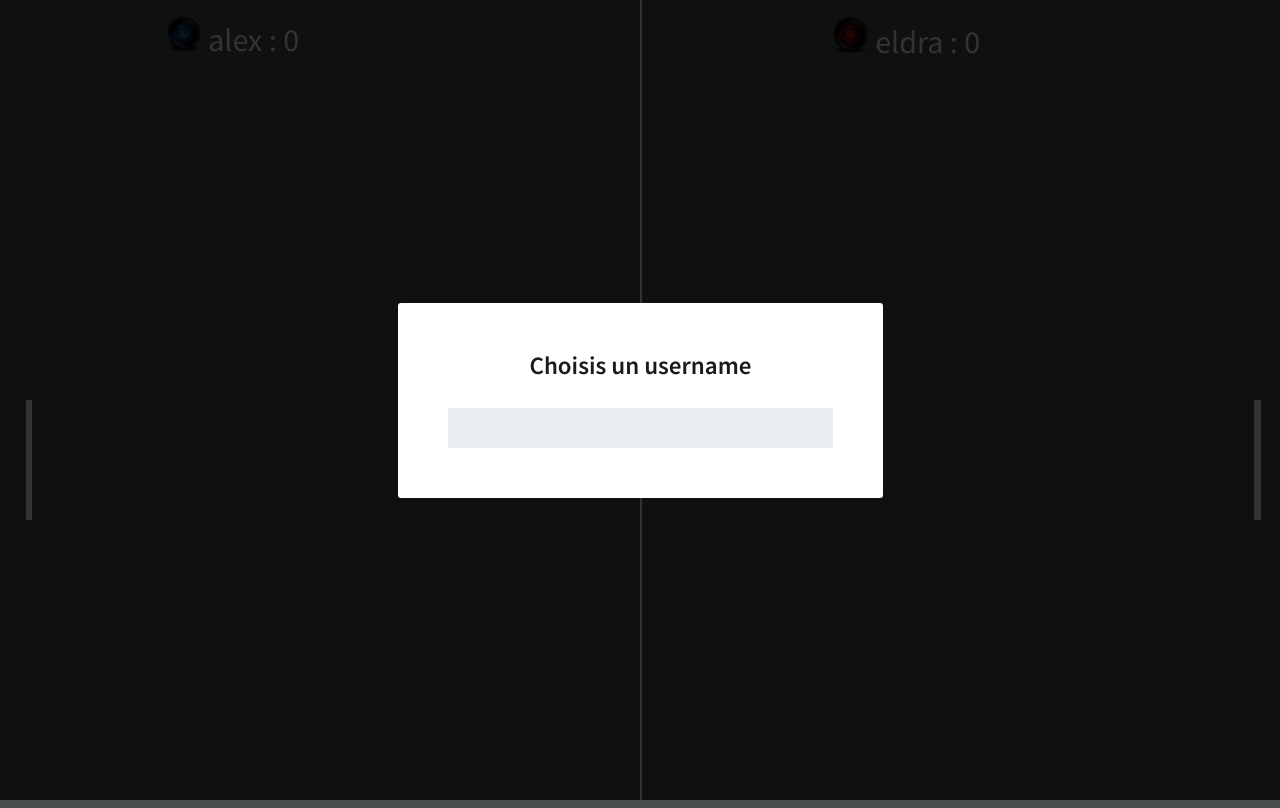
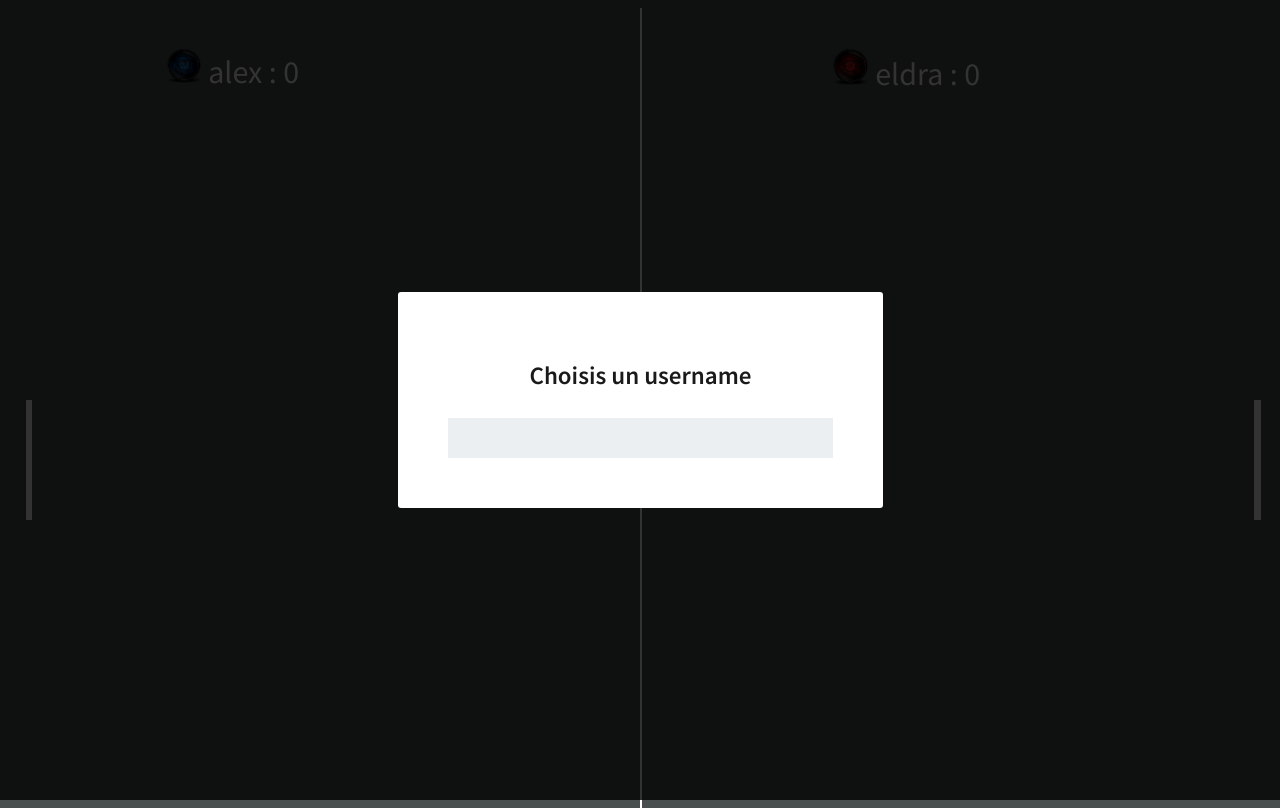
Before and after one commit to alexandremedico/pong-game, a website: page views/index.html in a window 1280 px wide. Drawn offline with nearby package versions, Linux system fonts and the light colour scheme; no server answers.

Commit message:
Add files via upload

```diff
--- a/views/index.html
+++ b/views/index.html
@@ -6,7 +6,7 @@
     <title>Pong Game</title>
     <link href="https://fonts.googleapis.com/css?family=Source+Sans+Pro:400,600" rel="stylesheet">
     <meta name="viewport" content="width=device-width, initial-scale=1">
-    <link rel="stylesheet" href="https://cdnjs.cloudflare.com/ajax/libs/meyer-reset/2.0/reset.min.css">
+    <!-- <link rel="stylesheet" href="https://cdnjs.cloudflare.com/ajax/libs/meyer-reset/2.0/reset.min.css"> -->
     <link rel="stylesheet" href="assets/css/style.css">
     <link rel="stylesheet" href="assets/css/loader.css">
     <link rel="icon" href="assets/img/icone1.ico">
```
